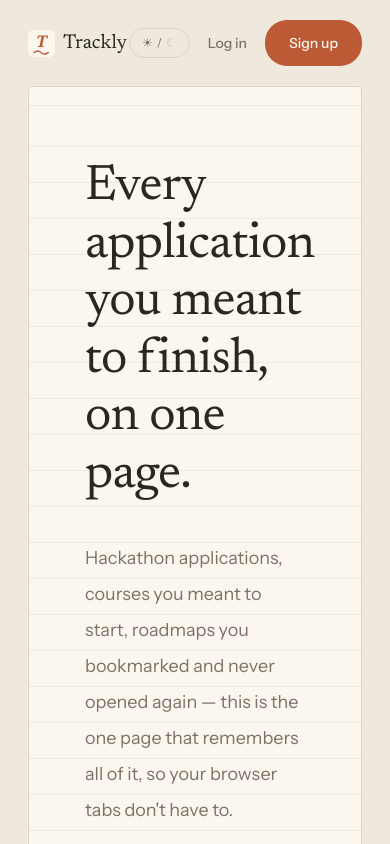
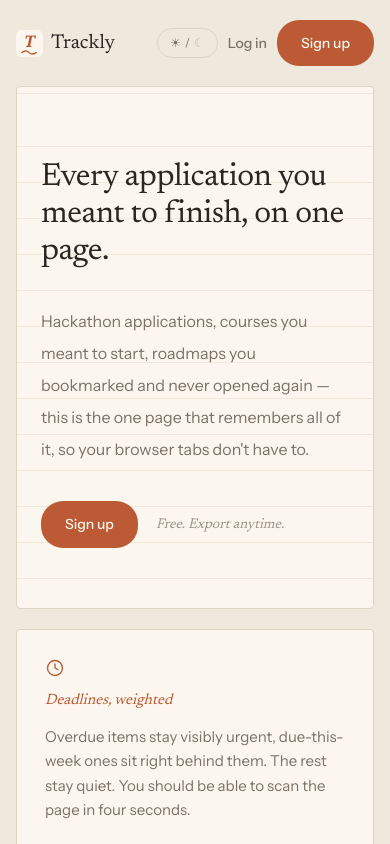
Before and after one commit to soumyaadubey/trackly, a Next.js app: page / in a window 390 px wide. Shown: the top 844 px of the page. Built offline with nearby package versions, Linux system fonts and the light colour scheme; no server answers.

Commit message:
Fix mobile layout: prevent pill-button text wrap, scale hero heading and padding down on small screens

```diff
--- a/src/app/globals.css
+++ b/src/app/globals.css
@@ -137,6 +137,7 @@ body {
   color: var(--accent-fg);
   padding: 13px 24px;
   border-radius: 22px;
+  white-space: nowrap;
   transition: background-color 140ms ease, transform 100ms ease;
 }
 .pill-btn-primary:hover { background: var(--accent-hover); }
@@ -157,6 +158,7 @@ body {
   color: var(--ink);
   padding: 12px 20px;
   border-radius: 20px;
+  white-space: nowrap;
   transition: background-color 140ms ease;
 }
 .pill-btn-secondary:hover { background: var(--paper-line); }
--- a/src/app/page.tsx
+++ b/src/app/page.tsx
@@ -19,12 +19,12 @@ export default async function RootPage() {
 
   return (
     <div className="flex flex-1 flex-col" style={{ background: "var(--panel)" }}>
-      <header className="mx-auto flex w-full max-w-4xl items-center justify-between px-7 py-5">
+      <header className="mx-auto flex w-full max-w-4xl items-center justify-between px-4 py-5 sm:px-7">
         <div className="flex items-center gap-2 font-serif text-[20px]" style={{ color: "var(--ink)" }}>
           <Logo size={27} />
           Trackly
         </div>
-        <div className="flex items-center gap-4.5">
+        <div className="flex items-center gap-2.5 sm:gap-4.5">
           <ThemeToggle />
           <Link href="/login" className="text-sm font-medium" style={{ color: "var(--ink-muted)" }}>
             Log in
@@ -35,15 +35,18 @@ export default async function RootPage() {
         </div>
       </header>
 
-      <main className="mx-auto w-full max-w-4xl flex-1 px-7 pb-16">
-        <div className="ruled mb-5 rounded" style={{ border: "1px solid var(--border)", padding: "72px 56px 60px" }}>
+      <main className="mx-auto w-full max-w-4xl flex-1 px-4 pb-16 sm:px-7">
+        <div
+          className="ruled mb-5 rounded px-6 py-10 sm:px-14"
+          style={{ border: "1px solid var(--border)", paddingTop: "72px", paddingBottom: "60px" }}
+        >
           <h1
-            className="font-serif mb-9 max-w-2xl text-[50px] font-normal leading-[1.15]"
+            className="font-serif mb-9 max-w-2xl text-[32px] font-normal leading-[1.15] sm:text-[50px]"
             style={{ color: "var(--ink)", letterSpacing: "-0.015em" }}
           >
             Every application you meant to finish, on one page.
           </h1>
-          <p className="mb-9 max-w-xl text-lg leading-9" style={{ color: "var(--ink-muted)" }}>
+          <p className="mb-9 max-w-xl text-base leading-8 sm:text-lg sm:leading-9" style={{ color: "var(--ink-muted)" }}>
             Hackathon applications, courses you meant to start, roadmaps you
             bookmarked and never opened again — this is the one page that
             remembers all of it, so your browser tabs don&apos;t have to.
@@ -101,7 +104,7 @@ export default async function RootPage() {
       </main>
 
       <footer
-        className="mx-auto flex w-full max-w-4xl items-center justify-between px-7 py-5 text-[13px]"
+        className="mx-auto flex w-full max-w-4xl items-center justify-between px-4 py-5 text-[13px] sm:px-7"
         style={{ color: "var(--ink-muted)", borderTop: "1px solid var(--border)" }}
       >
         <span className="font-serif italic">Trackly</span>
```
